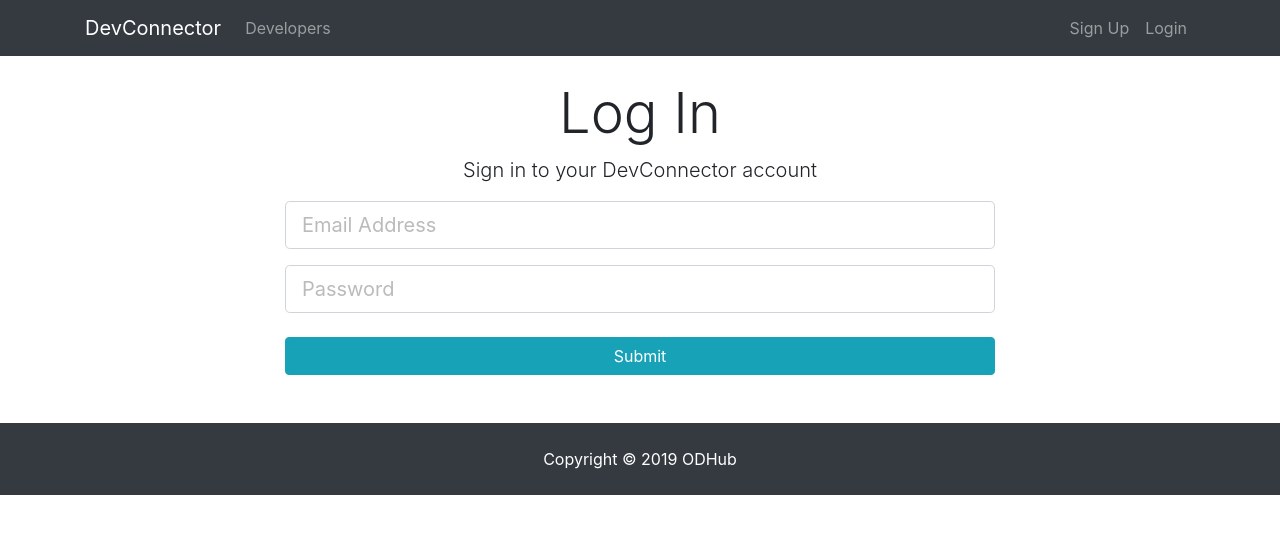
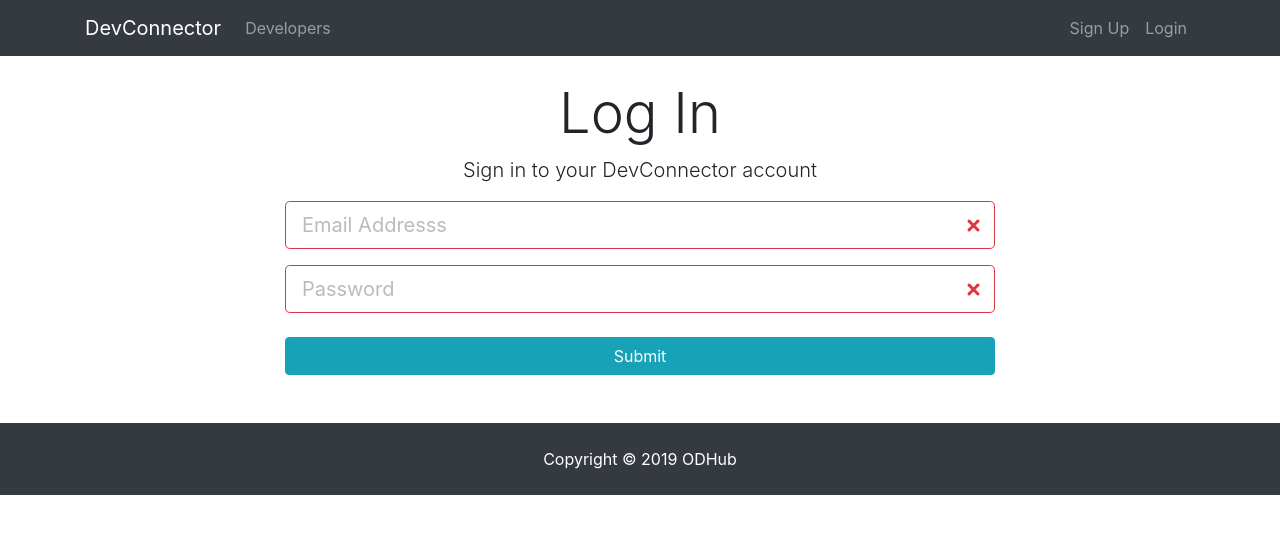
Before and after one commit to codesworth/od-hub, a React (Create React App) app in the folder client/: page /login in a window 1280 px wide. Shown: the top 534 px of the page. Built offline with nearby package versions, Linux system fonts and the light colour scheme.

Commit message:
Added TextGroup Component

```diff
--- a/client/src/components/auth/Login.js
+++ b/client/src/components/auth/Login.js
@@ -3,6 +3,7 @@
 import classnames from "classnames";
 import { connect } from "react-redux";
 import { loginUser } from "../../actions/authActions";
+import TextFieldGroup from "../common/TextFieldGroup";
 
 class Login extends Component {
   constructor() {
@@ -57,42 +58,22 @@
                 Sign in to your DevConnector account
               </p>
               <form onSubmit={this.onSubmit}>
-                <div className="form-group">
-                  <input
+                <TextFieldGroup
+                  placeholder="Email Addresss"
+                  name="email"
                   type="email"
-                    className={classnames(
-                      "form-control form-control-lgform-control form-control-lg",
-                      {
-                        "is-invalid": errors.email
-                      }
-                    )}
-                    placeholder="Email Address"
-                    name="email"
-                    value={email}
+                  value={this.state.email}
                   onChange={this.onChange}
+                  error={errors.email}
                 />
-                  {errors.email && (
-                    <div className="is-invalid-feedback">{errors.email}</div>
-                  )}
-                </div>
-                <div className="form-group">
-                  <input
-                    type="password"
-                    className={classnames(
-                      "form-control form-control-lgform-control form-control-lg",
-                      {
-                        "is-invalid": errors.password
-                      }
-                    )}
+                <TextFieldGroup
                   placeholder="Password"
                   name="password"
-                    value={password}
+                  type="password"
+                  value={this.state.password}
                   onChange={this.onChange}
+                  error={errors.password}
                 />
-                  {errors.password && (
-                    <div className="is-invalid-feedback">{errors.password}</div>
-                  )}
-                </div>
                 <input type="submit" className="btn btn-info btn-block mt-4" />
               </form>
             </div>
--- /dev/null
+++ b/client/src/components/common/TextFieldGroup.js
@@ -0,0 +1,54 @@
+import React from "react";
+import classnames from "classnames";
+import PropTypes from "prop-types";
+
+const TextFeildGroup = ({
+  name,
+  placeholder,
+  value,
+  lable,
+  error,
+  info,
+  type,
+  onChange,
+  disabled
+}) => {
+  return (
+    <div className="form-group">
+      <input
+        type={type}
+        className={classnames(
+          "form-control form-control-lgform-control form-control-lg",
+          {
+            "is-invalid": { error }
+          }
+        )}
+        placeholder={placeholder}
+        name={name}
+        required
+        value={value}
+        onChange={onChange}
+        disabled={disabled}
+      />
+      {info && <small className="form-text-muted">{info}</small>}
+      {error && <div className="is-invalid-feedback">{error}</div>}
+    </div>
+  );
+};
+
+TextFeildGroup.propTypes = {
+  name: PropTypes.string.isRequired,
+  placeholder: PropTypes.string,
+  value: PropTypes.string.isRequired,
+  info: PropTypes.string,
+  error: PropTypes.string,
+  type: PropTypes.string.isRequired,
+  onChange: PropTypes.func.isRequired,
+  disabled: PropTypes.string
+};
+
+TextFeildGroup.defaultProps = {
+  type: "text"
+};
+
+export default TextFeildGroup;
```
Lines whose indentation alone changed are shown as unchanged.
